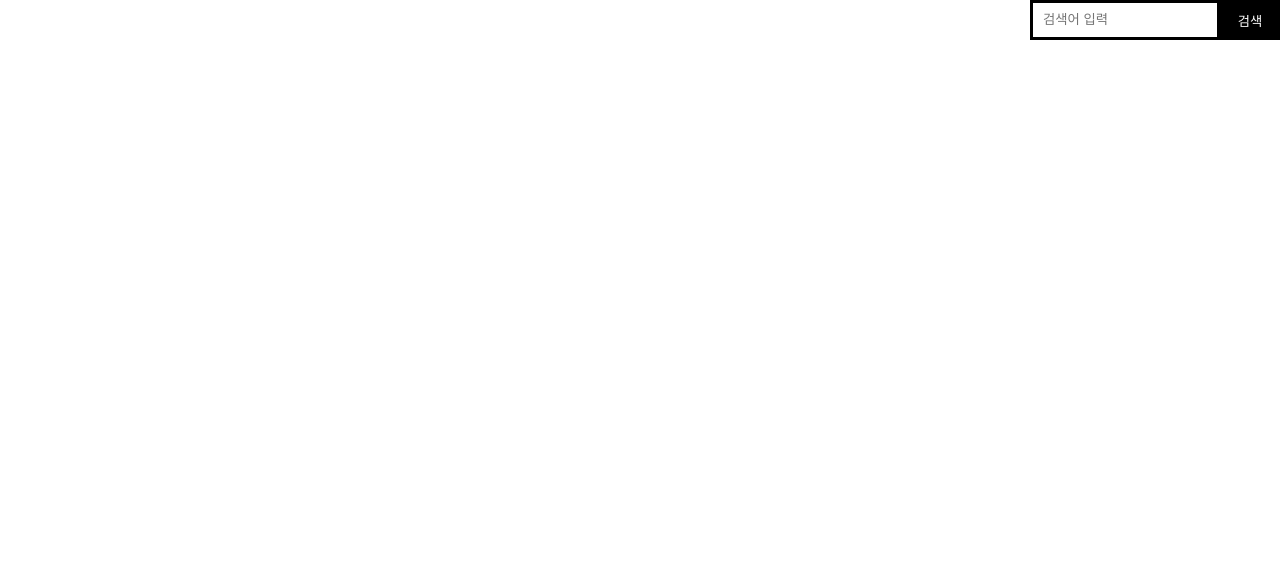
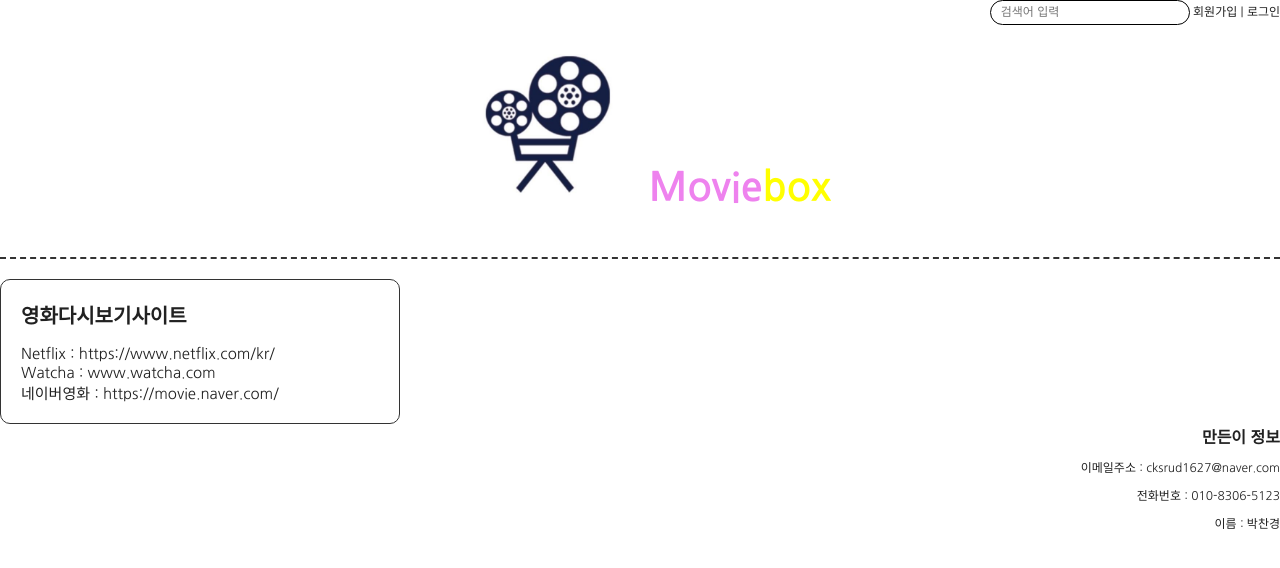
Before and after one commit to cksrud1627/node_login, a website: page views/layout.html in a window 1280 px wide. Drawn offline with nearby package versions, Linux system fonts and the light colour scheme; files that its build step writes are made by us from their sources; some icons are missing.

Commit message:
게시판 작업

```diff
--- a/public/css/board.css
+++ b/public/css/board.css
@@ -39,7 +39,7 @@
 .board_default .post_list > li:after { display: block; content: ''; clear: both; }
 
 .board_default.list { position: relative; }
-.board_default .write_btn { position: absolute; right: 0; top: -35px; }
+.board_default .write_btn { position: absolute; right: 0; bottom : -60px; margin-right: 10px;}
 
 .board_default .post_search  {  background-color: #f8f8f8; border-bottom: 1px solid #d5d5d5; padding:10px; text-align: right; }
 .board_default .post_search select { width: 120px; height: 30px; }
--- a/public/css/style.css
+++ b/public/css/style.css
@@ -36,9 +36,25 @@ a { text-decoration: none; color: #212121; }
 .popup_tit { font-size: 17px; font-weight: bold; padding-bottom: 15px; margin-bottom: 20px; border-bottom: 1px solid #212121; }
 
 /** outline/header/_main.html */
-header .logo_search .logo { float: left; }
-header .logo_search .search { float: right; width: 250px; }
-header .logo_search:after { clear: both; content: ''; display: block; }
-header .logo_search .search input[type='text'] { width: calc(100% - 60px); float: left; border: 3px solid #000000; border-radius: 0; }
-header .logo_search .search_btn { width: 60px; display: block; float: right; height: 40px; background-color: #000000; color: #ffffff; border: 0; cursor: pointer; }
-header .logo_search .search:after { clear: both; content: ''; display: block; }
+header .top_menu { text-align: right; width: 100%; }
+header .top_menu li {  display: inline-block; }
+header .top_menu .search input[type='text'] { border: 1px solid black;  width: 200px; height: 25px; border-radius: 25px; font-size: 12px; }
+header .top_menu li a { padding: 5px; }
+
+header .logo_wrap { text-align: center; }
+header .logo_wrap .logo { width: 200px; }
+header .logo_wrap a { font-size: 40px; font-weight: 600; }
+header .logo_wrap span:nth-child(2) { color: violet; }
+header .logo_wrap span:nth-child(3) {  color: yellow; }
+
+
+/** Outline/Footer/_footer.php */
+footer { border-top: 2px dashed #333333; padding: 20px 0; margin-top: 30px; }
+footer .box1 { border: 1px solid #333333; width: 400px; border-radius: 10px; padding: 20px; }
+footer .box2 { text-align: right; }
+footer .box1 .title { font-size: 20px; font-weight: 600; margin-bottom: 15px; }
+footer .box1 .site > div { font-size: 15px; font-weight: 500; cursor: pointer; }
+footer .box1 .site > div:hover { background-color: blueviolet; color: #ffffff; }
+
+footer .box2 .title { font-size: 16px; font-weight: 600; margin-bottom: 5px; }
+footer .box2 .rows { font-weight: 500; margin-top: 10px; }
--- a/routes/member.js
+++ b/routes/member.js
@@ -30,7 +30,7 @@ router.route("/join")
 				if (req.session.naverProfile) { // 네이버 회원가입 -> 바로 로그인 처리
 					const re = await naverLogin.login(req, res);
 					if (re) { // 소셜 로그인 성공
-						 return go("/", res, "parent");
+						 return go("/board/list/qna", res, "parent");
 					}
 				} else { // 일반회원가입
 					return go("/member/login", res, "parent");
@@ -54,7 +54,7 @@ router.route('/login')
 
 			const result = await member.login(req.body.memId, req.body.memPw, req);
 			if (result) { // 로그인 성공 -> 메인 페이지
-				return go("/", res, "parent");
+				return go("/board/list/qna", res, "parent");
 			}
 
 			return alert("로그인에 실패하셨습니다.", res);
--- a/views/layout.html
+++ b/views/layout.html
@@ -24,7 +24,7 @@
 		{% endif %}
 		{% block script %}
 		{% endblock %}
-		<title>{% if pageTitle %}{{ pageTitle }} - {% endif %}영화토론방</title>
+		<title>{% if pageTitle %}{{ pageTitle }} - {% endif %} 포토폴리오</title>
 	</head>
 	<body{%if bodyClass %} class="body_{{ bodyClass }}"{% endif %}>
 	<header>
--- a/views/outline/footer/_main.html
+++ b/views/outline/footer/_main.html
@@ -1 +1,23 @@
-<h1></h1>
+
+<div class='box_wrap layout_width'>
+        <div class='box box1'>
+            <div class='title'>영화다시보기사이트</div>
+            <div class='site'>
+                <div onclick="location.href='https://www.netflix.com/kr/';">Netflix : https://www.netflix.com/kr/</div>
+                <div onclick="location.href='https://watcha.com/';">Watcha : www.watcha.com</div>
+                <div onclick="location.href='https://movie.naver.com/';">네이버영화 : https://movie.naver.com/</div>
+            </div>
+        </div>
+        <div class='box box2'>
+            <div class='title'>만든이 정보</div>
+            <div class='e-mail rows'>
+                <div>이메일주소 : cksrud1627@naver.com</div>
+            </div>
+            <div class='phone_number rows'>
+               <div>전화번호 : 010-8306-5123</div>
+            </div>
+            <div class='name rows'>
+                <div>이름 : 박찬경</div>
+            </div>
+        </div>
+</div>
--- a/views/outline/header/_main.html
+++ b/views/outline/header/_main.html
@@ -1,12 +1,25 @@
-<div class='logo_search'>
-	<div class='logo'>
-		<a href='/'></a>
-	</div>
-	<div class='search'>
+<ul class='top_menu'>
+	<li class='search'>
 		<form method='get' action='/board/search' autocomplete='off'>
 			<input type='hidden' name='sopt' value='all'>
 			<input type='text' name='skey' value='{{ skey }}' placeholder='검색어 입력'>
-			<input type='submit' value='검색' class='search_btn'>
 		</form>
-	</div>
+	</li>
 <!--// search -->
+{% if isLogin %}
+<li class='login_menu'>
+<a href='/member/update'>회원정보수정 |</a>
+ <a href='/member/logout'>로그아웃</a>
+ {% else %}
+   <a href='/member/join'>회원가입 |</a>
+ <a href='/member/login'>로그인</a>
+</li>
+{% endif %}
+</ul>
+
+<!-- // 로고 영역 -->
+<div class='logo_wrap'>
+		<a href='/main/index'>
+				<img src='/img/logo1.jpg' class='logo'><span>Movie</span><span>box</span>
+		</a>
+</div>
```
Also changed, not shown: public/admin/css/style.css (+7 -0 lines), views/board/list.html (+1 -1 lines), views/board/skins/default/_list.html (+0 -1 lines), views/member/login.html (+2 -0 lines), public/img/logo1.jpg (added).
